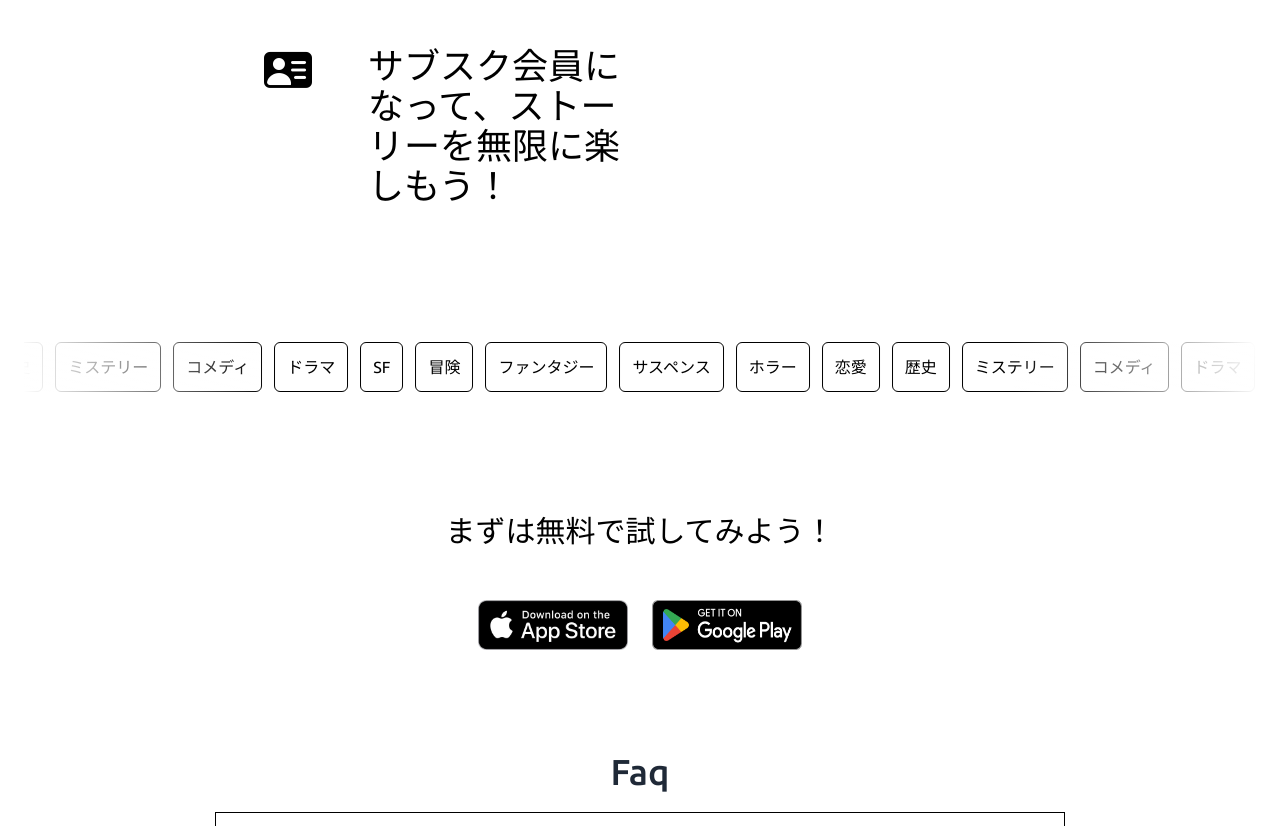
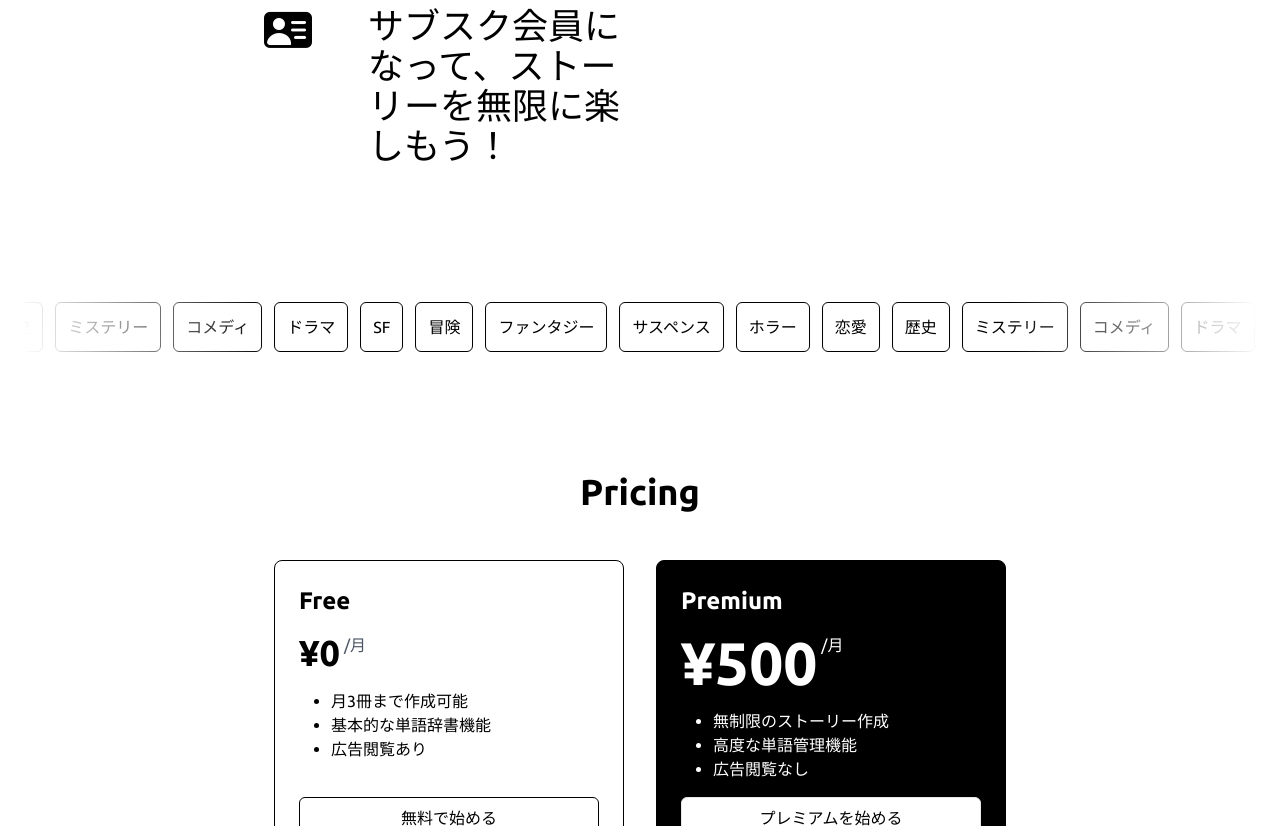
Before and after one commit to Frog-developer/storyTailor-lp, a website: page index.html in a window 1280 px wide. Shown: the part 2784-3610 px from the top of the page. Drawn offline with nearby package versions, Linux system fonts and the light colour scheme.

Commit message:
"Pricing"セクション追加

```diff
--- a/index.html
+++ b/index.html
@@ -177,7 +177,7 @@
               <i class="bi bi-card-list"></i>
             </div>
             <h3 class="tw-text-4xl max-lg:tw-text-2xl max-lg:tw-font-normal">
-              調べた単語を自動的にストック！自分専用辞書をつくろう！
+              調べた単語を自動的にストック！
             </h3>
           </div>
 
@@ -287,29 +287,55 @@
     </section>
 
     <section
-      class="tw-w-full tw-flex tw-flex-col tw-place-content-center tw-px-[10%] tw-p-4 tw-gap-[10%] tw-place-items-center max-md:tw-flex-col tw-overflow-hidden tw-min-h-[30vh]"
-      id="book"
+      class="tw-relative tw-mt-10 tw-flex tw-min-h-[60vh] tw-w-full tw-max-w-[100vw] tw-flex-col tw-place-items-center tw-gap-8 lg:tw-p-6"
     >
-      <h2 class="tw-text-3xl max-md:tw-text-2xl tw-mt-7">
-        まずは無料で試してみよう！
-      </h2>
+      <h2 class="tw-text-4xl max-md:tw-text-6xl tw-font-bold">Pricing</h2>
 
       <div
-        class="tw-flex max-md:tw-mt-8 tw-place-items-center tw-mt-[5%] tw-gap-6"
+        class="tw-flex tw-w-full tw-max-w-[1200px] tw-place-content-center tw-gap-8 tw-p-4 max-lg:tw-flex-col max-lg:tw-items-center"
       >
-        <div>
-          <img
-            src="./assets/images/brand-logos/app-store-badge.png"
-            alt="App store badge"
-            class="tw-max-w-[150px] tw-h-[50px]"
-          />
+        <!-- Free Plan -->
+        <div
+          class="tw-flex tw-w-full tw-max-w-[350px] tw-flex-col tw-gap-4 tw-rounded-lg tw-border-[1px] tw-border-black tw-p-6 tw-transition-all hover:tw-scale-105"
+        >
+          <h3 class="tw-text-2xl tw-font-bold">Free</h3>
+          <div class="tw-flex tw-items-baseline tw-gap-1">
+            <span class="tw-text-4xl tw-font-bold">¥0</span>
+            <span class="tw-text-gray-600">/月</span>
+          </div>
+          <ul class="tw-list-disc tw-pl-8">
+            <li>月3冊まで作成可能</li>
+            <li>基本的な単語辞書機能</li>
+            <li>広告閲覧あり</li>
+          </ul>
+          <a
+            href=""
+            class="tw-mt-auto tw-rounded-md tw-border-[1px] tw-border-black tw-bg-transparent tw-px-3 tw-py-2 tw-text-center tw-text-black tw-transition-colors hover:tw-bg-black hover:tw-text-white"
+          >
+            無料で始める
+          </a>
         </div>
-        <div>
-          <img
-            src="./assets/images/brand-logos/google-play-badge.png"
-            alt="App store badge"
-            class="tw-max-w-[150px] tw-h-[50px]"
-          />
+
+        <!-- Premium Plan -->
+        <div
+          class="tw-flex tw-w-full tw-max-w-[350px] tw-flex-col tw-gap-4 tw-rounded-lg tw-border-[1px] tw-border-black tw-bg-black tw-p-6 tw-text-white tw-transition-all hover:tw-scale-105"
+        >
+          <h3 class="tw-text-2xl tw-font-bold">Premium</h3>
+          <div class="tw-flex tw-items-baseline tw-gap-1">
+            <span class="tw-text-6xl tw-font-bold">¥500</span>
+            <span class="tw-text-gray-400">/月</span>
+          </div>
+          <ul class="tw-list-disc tw-pl-8">
+            <li>無制限のストーリー作成</li>
+            <li>高度な単語管理機能</li>
+            <li>広告閲覧なし</li>
+          </ul>
+          <a
+            href=""
+            class="tw-mt-auto tw-rounded-md tw-border-[1px] tw-border-white tw-bg-white tw-px-3 tw-py-2 tw-text-center tw-text-black tw-transition-colors hover:tw-bg-transparent hover:tw-text-white"
+          >
+            プレミアムを始める
+          </a>
         </div>
       </div>
     </section>
```
